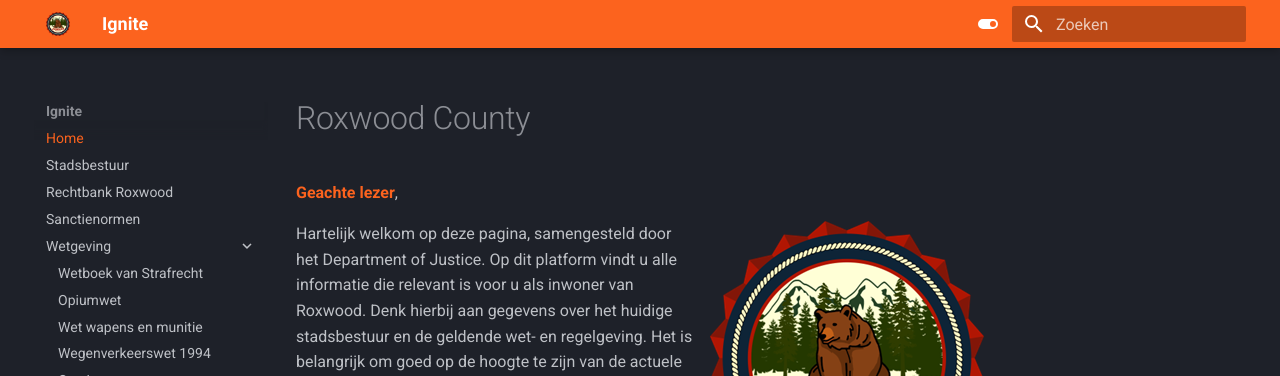
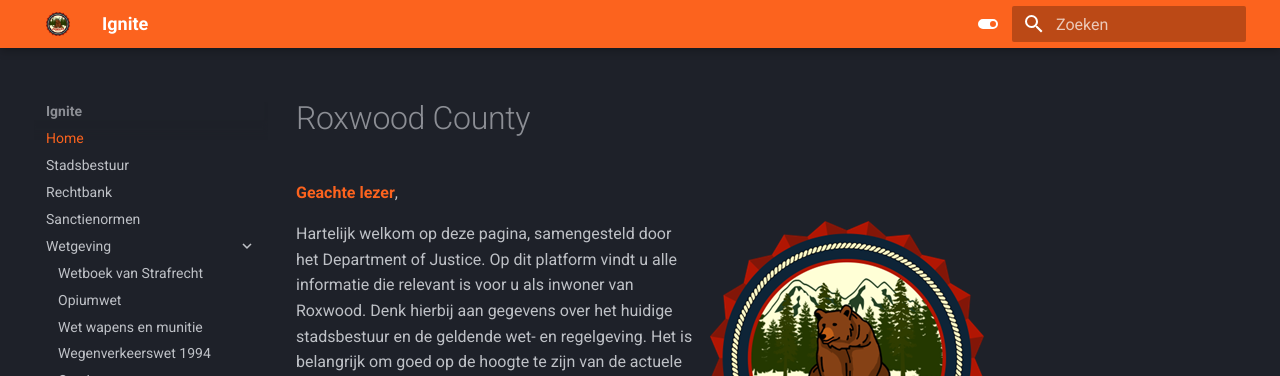
Before and after one commit to NLDenny/wetboek, an MkDocs documentation site: the page built from docs/index.md, in a window 1280 px wide. Shown: the top 376 px of the page. Built offline with MkDocs 1.6.1 and Material for MkDocs 9.7.7, drawn with Linux system fonts in a browser that asks for light colours.

Commit message:
Update mkdocs.yml

```diff
--- a/mkdocs.yml
+++ b/mkdocs.yml
@@ -69,7 +69,7 @@ nav:
   - Home: index.md
   - Stadsbestuur: stadsbestuur.md
   # - Department of Justice: doj.md
-  - Rechtbank Roxwood: rechtbank.md
+  - Rechtbank: rechtbank.md
   - Sanctienormen: overig/sanctienormen.md
   - Wetgeving:
     - Wetboek van Strafrecht: sr.md
```
